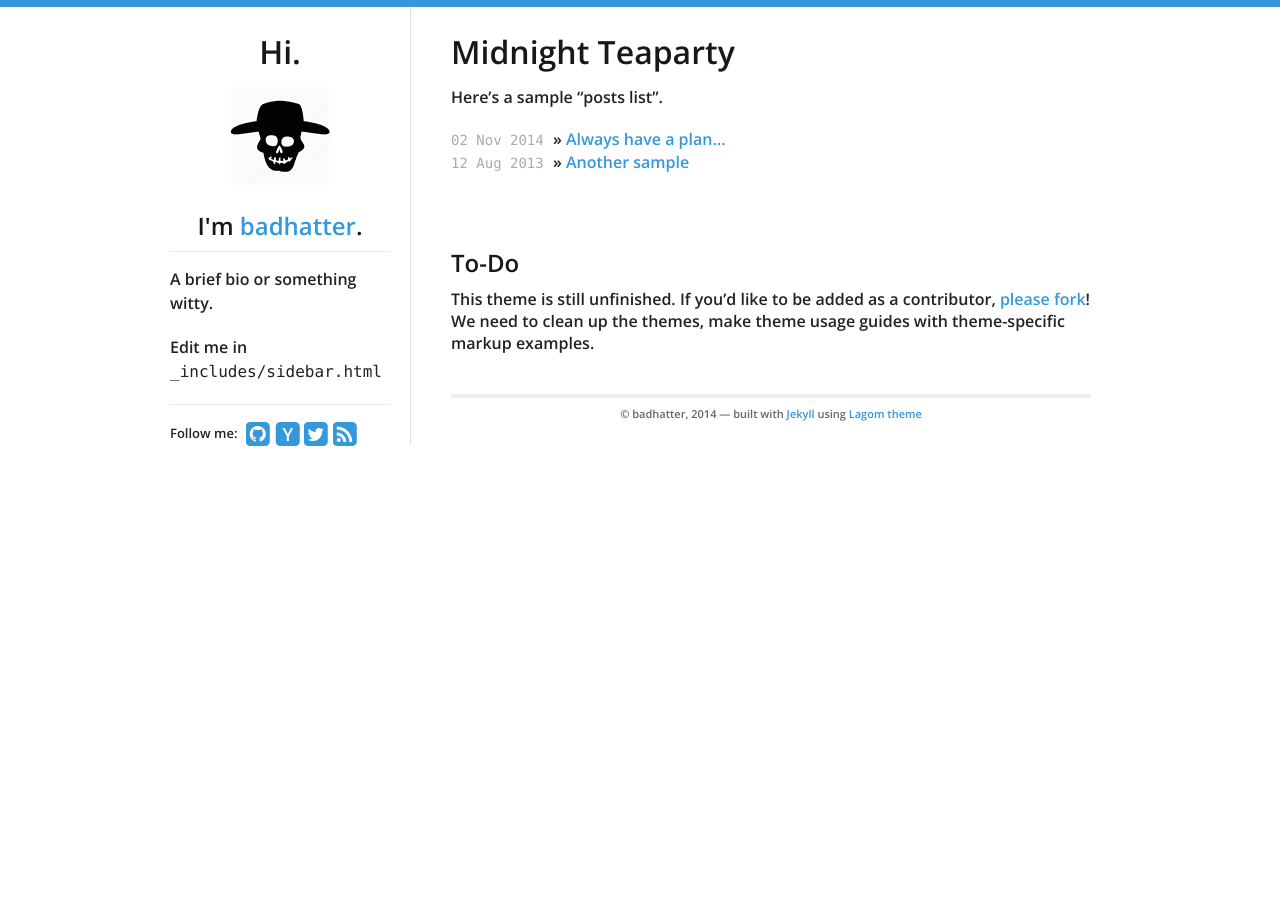
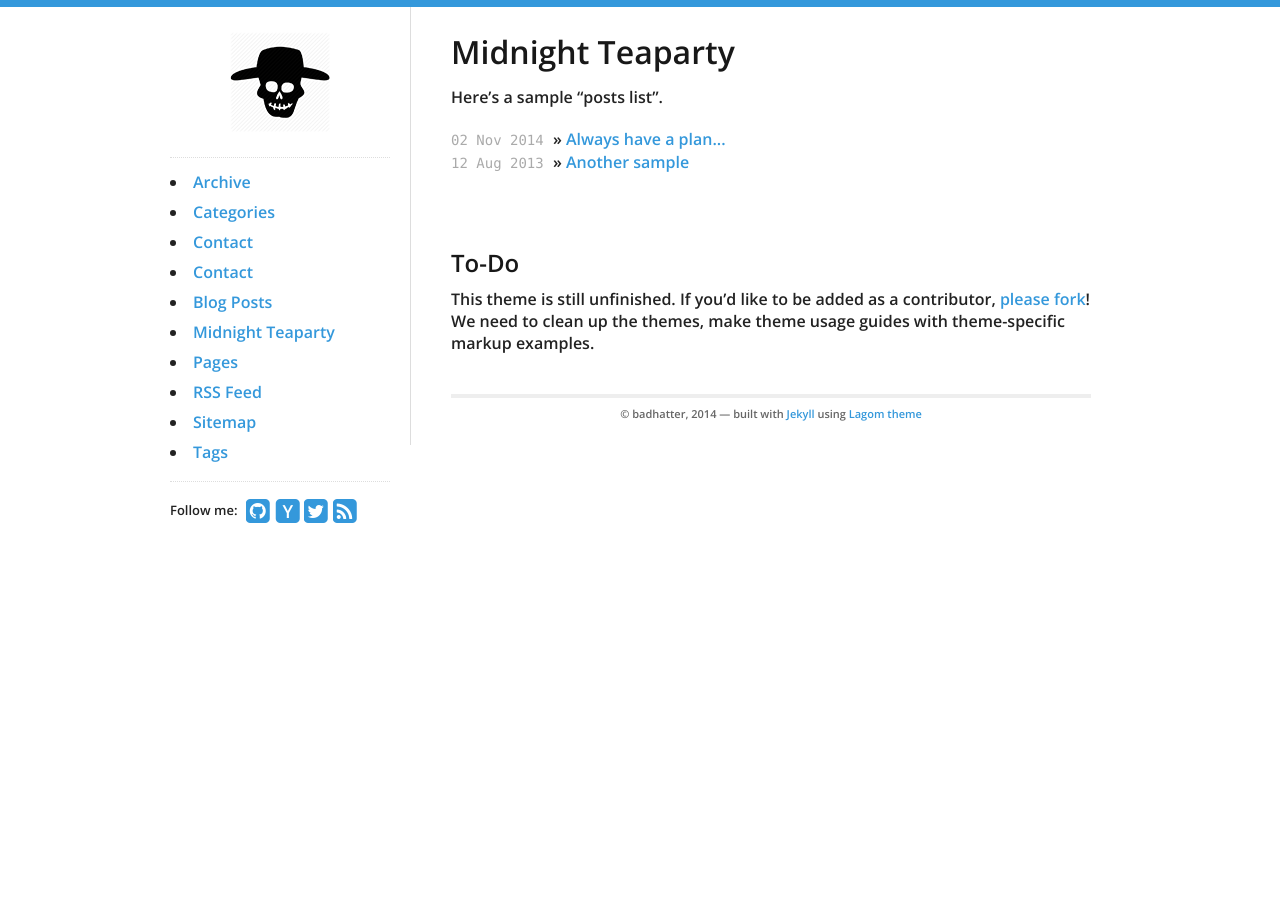
Before and after one commit to thebadhatter/thebadhatter.github.io, a Jekyll site: the page built from index.md, in a window 1280 px wide. Built offline with Jekyll 4.4.1, drawn with Linux system fonts in a browser that asks for light colours; nearby versions of some CDN libraries.

Commit message:
added sidebar pages_list

```diff
--- a/_includes/sidebar.html
+++ b/_includes/sidebar.html
@@ -1,13 +1,12 @@
 <nav>
-  <h1>Hi.</h1>
   <a href="/">
     <img src="/logo.png" id="logo" alt="Blog logo"/>
   </a>
-  <h2>I'm <a href="/">{{ site.data.theme.name }}</a>.</h2>
   <div id="bio">
-    <p>A brief bio or something witty.</p>
-    <p>
-      Edit me in <code>_includes/sidebar.html</code>
+    <p<ul>
+  	  {% assign pages_list = site.pages %}
+  	  {% include JB/pages_list %}
+  	</ul>
     </p>
   </div>
   <div id="social">
```
